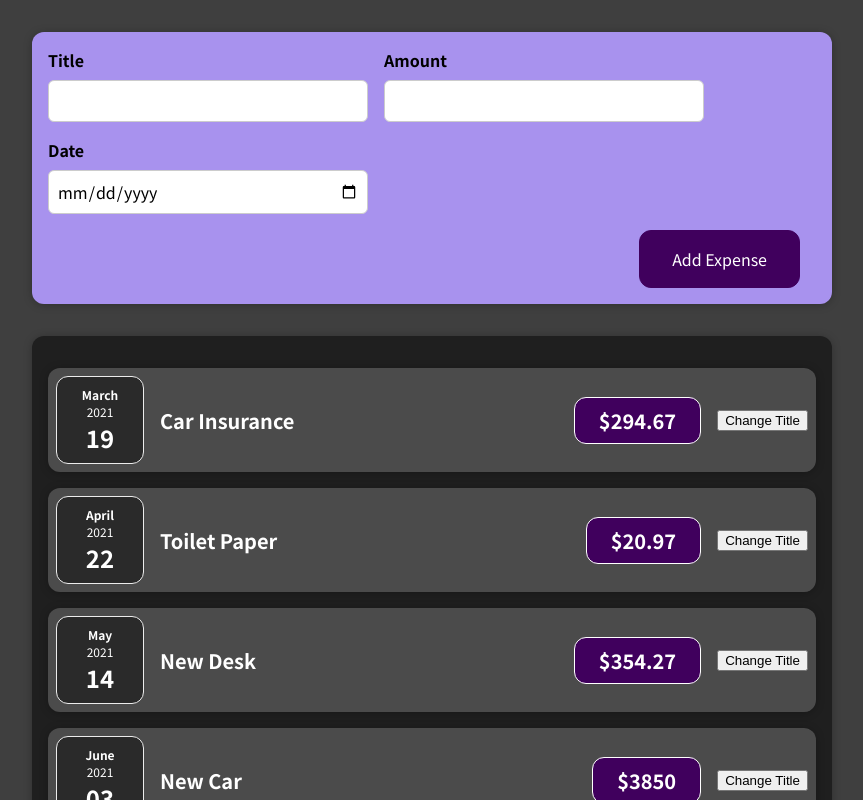
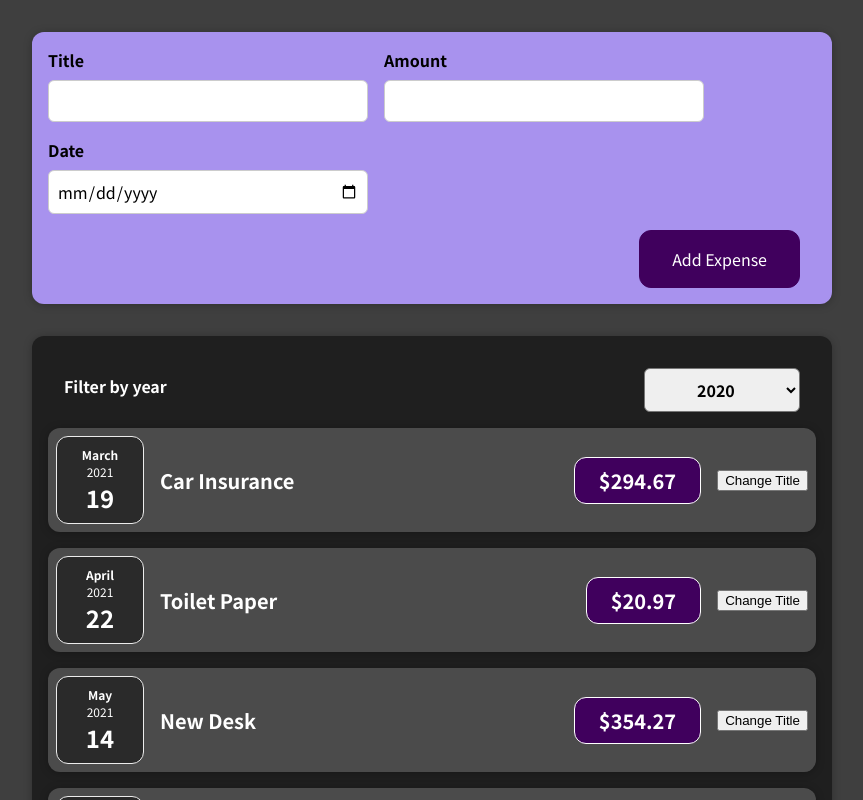
Before and after one commit to PetyrDzhunov/Expense-tracker, a React (Create React App) app: page / in a window 1280 px wide. Shown: the top 800 px of the page, without its empty margins (208-1071 px from the left). Built offline with nearby package versions, Linux system fonts and the light colour scheme.

Commit message:
add-expenseFilter&passed-value-from-child-to-parent

```diff
--- a/src/App.js
+++ b/src/App.jsx
@@ -1,11 +1,12 @@
+import ExpensesFilter from "./components/Expenses/ExpenseFilter";
 import ExpensesList from "./components/Expenses/ExpensesList";
 import NewExpense from './components/NewExpense/NewExpense';
 
 function App() {
     const expenses = [
         {id:'e1',title:"Car Insurance" , amount: 294.67,date: new Date(2021,2,19)},
-        {id:'e2',id:'e1',id:'e1',title:"Toilet Paper" , amount: 20.97,date : new Date(2021,3,22)},
-        {id:'e3',id:'e1',title:"New Desk" , amount: 354.27,date : new Date(2021,4,14)},
+        {id:'e2',title:"Toilet Paper" , amount: 20.97,date : new Date(2021,3,22)},
+        {id:'e3',title:"New Desk" , amount: 354.27,date : new Date(2021,4,14)},
         {id:'e4',title:"New Car" , amount: 3850,date : new Date(2021,5,3)},
     ];
     const addExpenseHandler = (expense) => {
--- /dev/null
+++ b/src/components/Expenses/ExpenseFilter.jsx
@@ -0,0 +1,27 @@
+import React,{useState} from 'react';
+
+import './ExpensesFilter.css';
+
+const ExpensesFilter = (props) => {
+
+	const dropdownChangeHandler = (e) => {
+		// picked value => forwarded to the expenses component
+		let year = e.target.value;
+		props.onChangeFilter(year);
+	};
+  return (
+    <div className='expenses-filter'>
+      <div className='expenses-filter__control'>
+        <label>Filter by year</label>
+        <select value={props.selected} onChange={dropdownChangeHandler}>
+          <option value='2022'>2022</option>
+          <option value='2021'>2021</option>
+          <option value='2020'>2020</option>
+          <option value='2019'>2019</option>
+        </select>
+      </div>
+    </div>
+  );
+};
+
+export default ExpensesFilter;
--- /dev/null
+++ b/src/components/Expenses/ExpensesFilter.css
@@ -0,0 +1,24 @@
+.expenses-filter {
+    color: white;
+    padding: 0 1rem;
+}
+
+.expenses-filter__control {
+    display: flex;
+    width: 100%;
+    align-items: center;
+    justify-content: space-between;
+    margin: 1rem 0;
+}
+
+.expenses-filter label {
+    font-weight: bold;
+    margin-bottom: 0.5rem;
+}
+
+.expenses-filter select {
+    font: inherit;
+    padding: 0.5rem 3rem;
+    font-weight: bold;
+    border-radius: 6px;
+}
--- a/src/components/Expenses/ExpensesList.jsx
+++ b/src/components/Expenses/ExpensesList.jsx
@@ -1,15 +1,24 @@
 import './ExpensesList.css';
+import {useState} from 'react';
 import ExpenseItem from './ExpenseItem';
-import { Component } from 'react';
 import Card from '../UI/Card';
+import ExpensesFilter from './ExpenseFilter';
 export default function ExpensesList({items}) {
+	const [filteredYear,setFilteredYear] = useState('2020');
+	const filterChangedHandler = (selectedYear) => {
+		setFilteredYear(selectedYear);
+	};
 	return (
-		<Card className="expenses">
+		<div>
+			<Card className="expenses">
+			<ExpensesFilter selected={filteredYear} onChangeFilter={filterChangedHandler}/>
 			<ExpenseItem title={items[0].title} amount={items[0].amount} date={items[0].date}/>
 			<ExpenseItem title={items[1].title} amount={items[1].amount} date={items[1].date}/>
 			<ExpenseItem title={items[2].title} amount={items[2].amount} date={items[2].date}/>
 			<ExpenseItem title={items[3].title} amount={items[3].amount} date={items[3].date}/>
 			</Card>
+		</div>
+
 	)
 }
 
```
Also changed, not shown: src/components/NewExpense/ExpenseForm.jsx (renamed from src/components/NewExpense/ExpenseForm.js), src/components/NewExpense/NewExpense.jsx (renamed from src/components/NewExpense/NewExpense.js).
